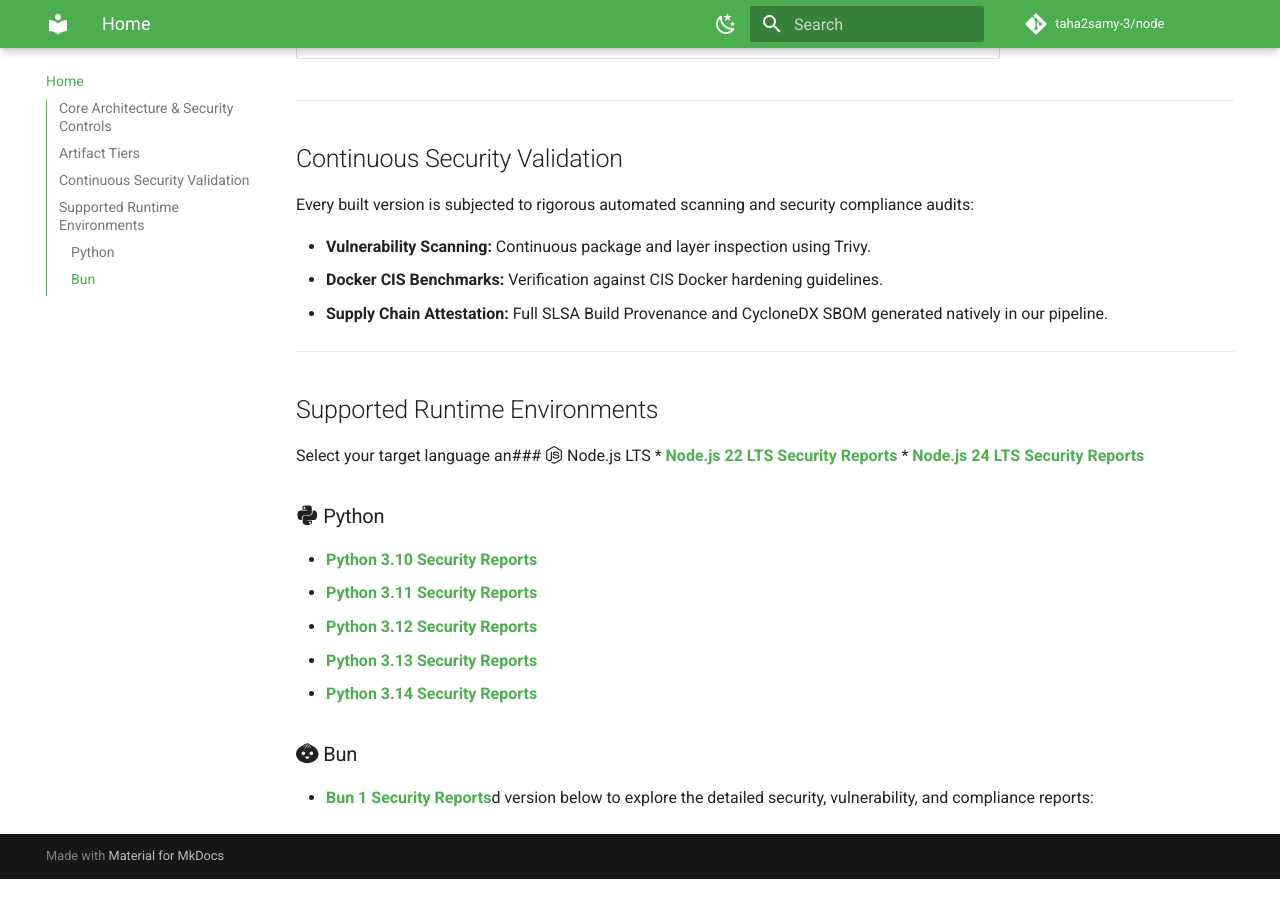
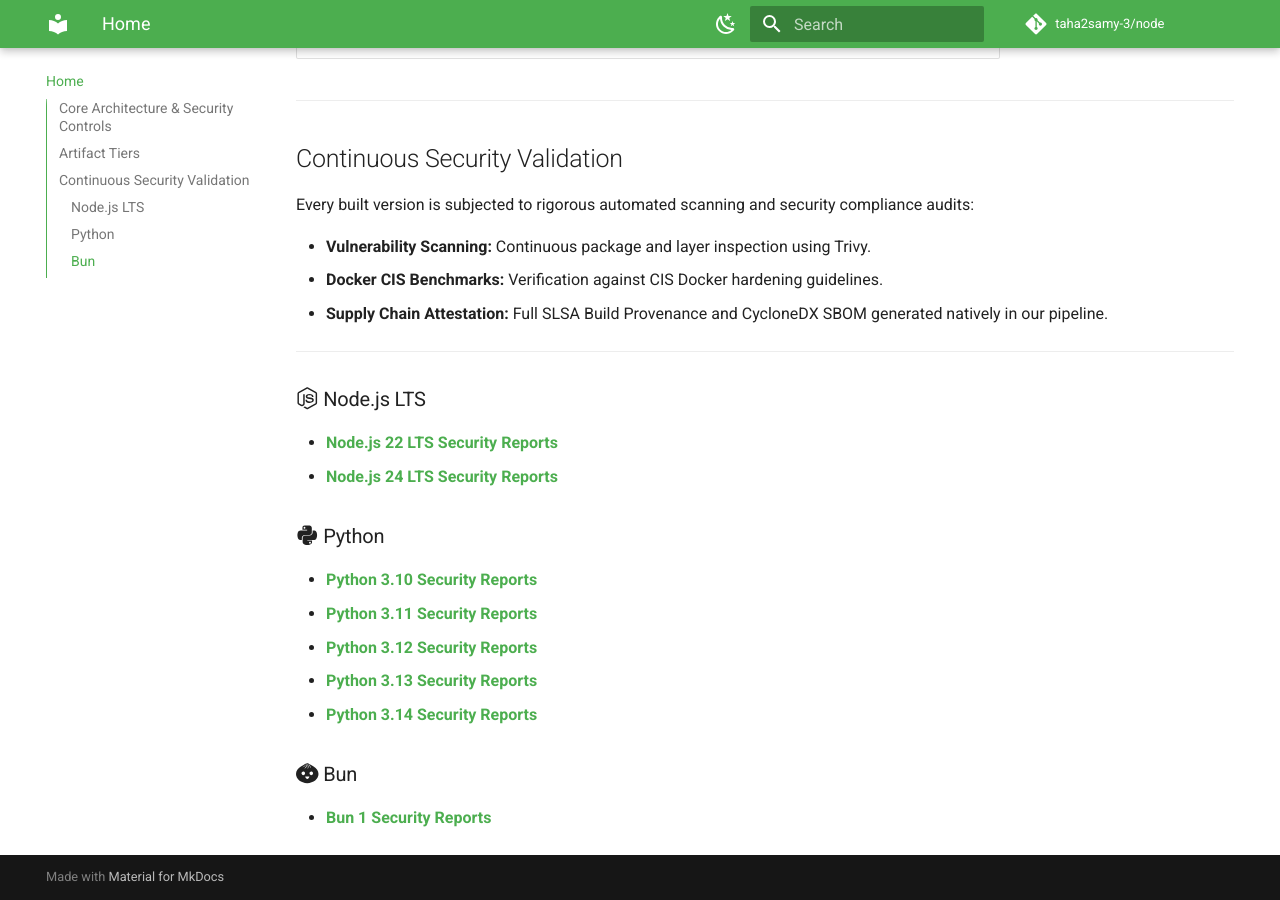
Before and after one commit to taha2samy-3/node, an MkDocs documentation site: the page built from docs/index.md, in a window 1280 px wide and 900 px high, scrolled down 970 px. Built offline with MkDocs 1.6.1 and Material for MkDocs 9.7.7, drawn with Linux system fonts in a browser that asks for light colours; a script that is not in the unit is left out; comment, search, counter and statistics services are not loaded; before the commit the page ends 1849 px from its top, so only the background shows below that.

Commit message:
Refactor Supported Runtime Environments section
Reformatted the Supported Runtime Environments section for clarity and corrected the heading structure.

```diff
--- a/docs/index.md
+++ b/docs/index.md
@@ -38,9 +38,7 @@
 
 ---
 
-## Supported Runtime Environments
-
-Select your target language an### :fontawesome-brands-node-js: Node.js LTS
+### :fontawesome-brands-node-js: Node.js LTS
 *   [**Node.js 22 LTS Security Reports**](node-22.md)
 *   [**Node.js 24 LTS Security Reports**](node-24.md)
 
@@ -52,4 +50,4 @@
 *   [**Python 3.14 Security Reports**](python-3.14.md)
 
 ### :simple-bun: Bun
-*   [**Bun 1 Security Reports**](bun-1.md)d version below to explore the detailed security, vulnerability, and compliance reports:
+*   [**Bun 1 Security Reports**](bun-1.md)
```
